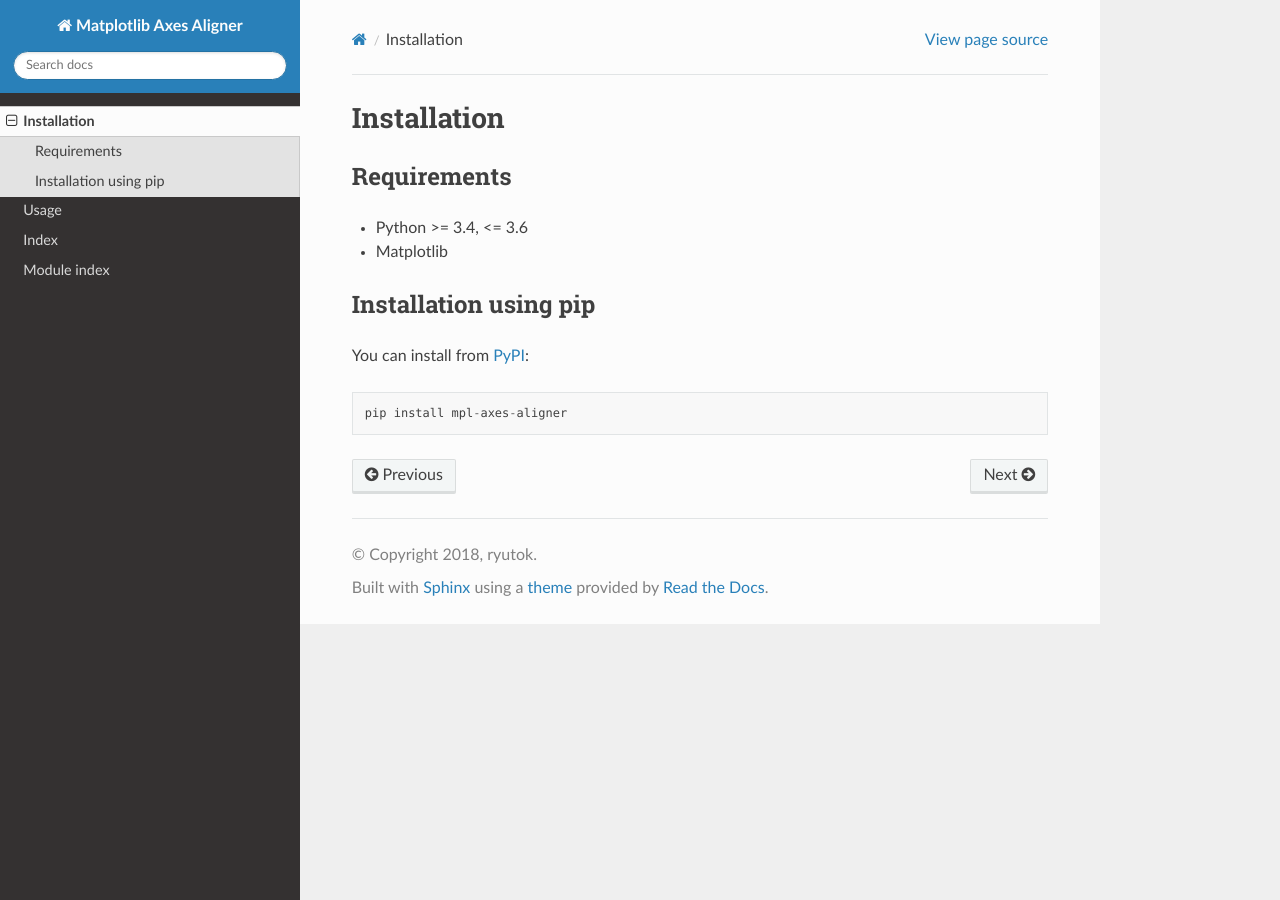
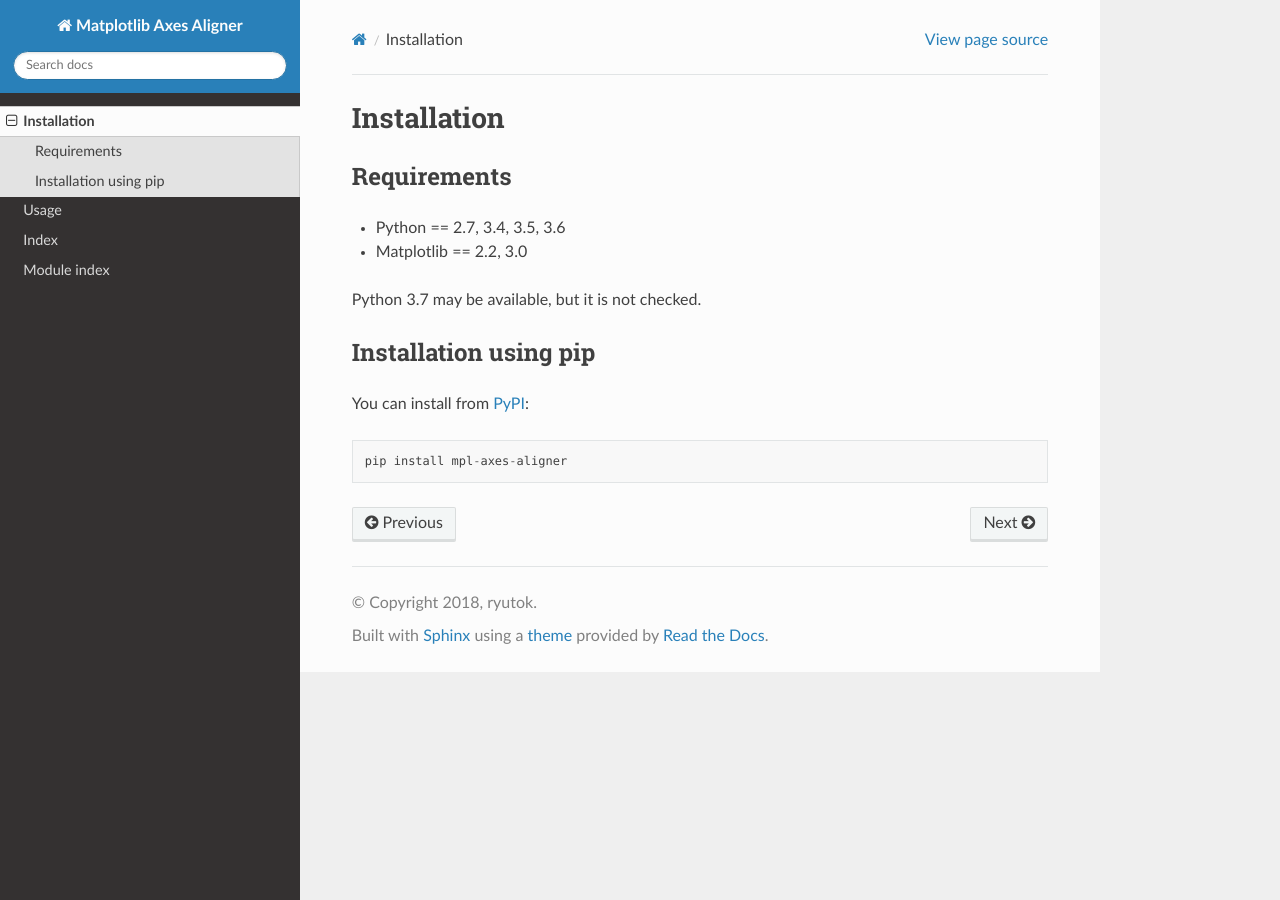
Before and after one commit to ryutok/mpl_axes_aligner, a Sphinx documentation site: the page built from docs/installation.rst, in a window 1280 px wide. Built offline with Sphinx 7.4.7 and the Read the Docs theme 2.0.0, drawn with Linux system fonts in a browser that asks for light colours.

Commit message:
Update documents.

```diff
--- a/docs/installation.rst
+++ b/docs/installation.rst
@@ -4,8 +4,10 @@ Installation
 Requirements
 ------------
 
-- Python >= 3.4, <= 3.6
-- Matplotlib
+- Python == 2.7, 3.4, 3.5, 3.6
+- Matplotlib == 2.2, 3.0
+
+Python 3.7 may be available, but it is not checked.
 
 
 Installation using pip
```
Also changed, not shown: .travis.yml.
